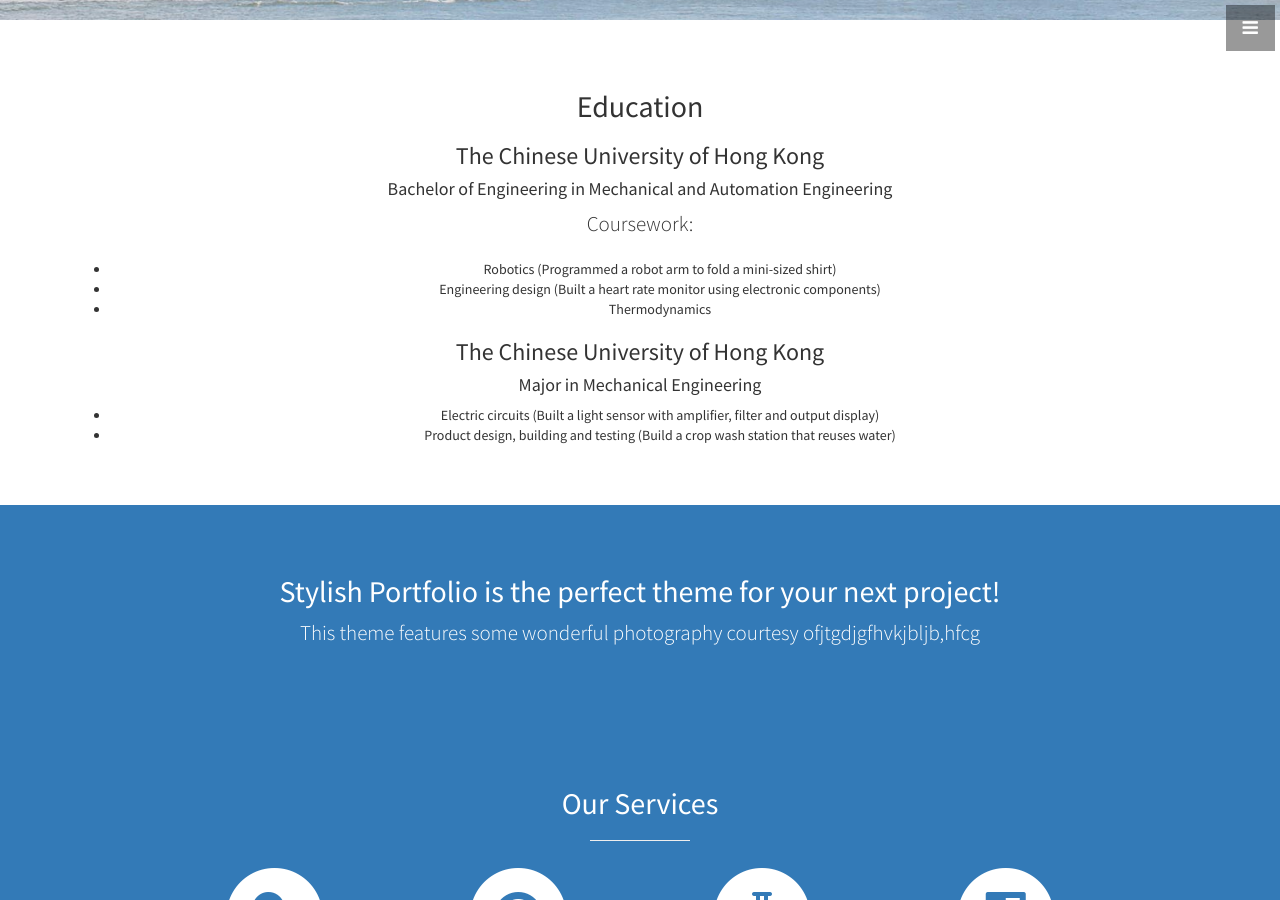
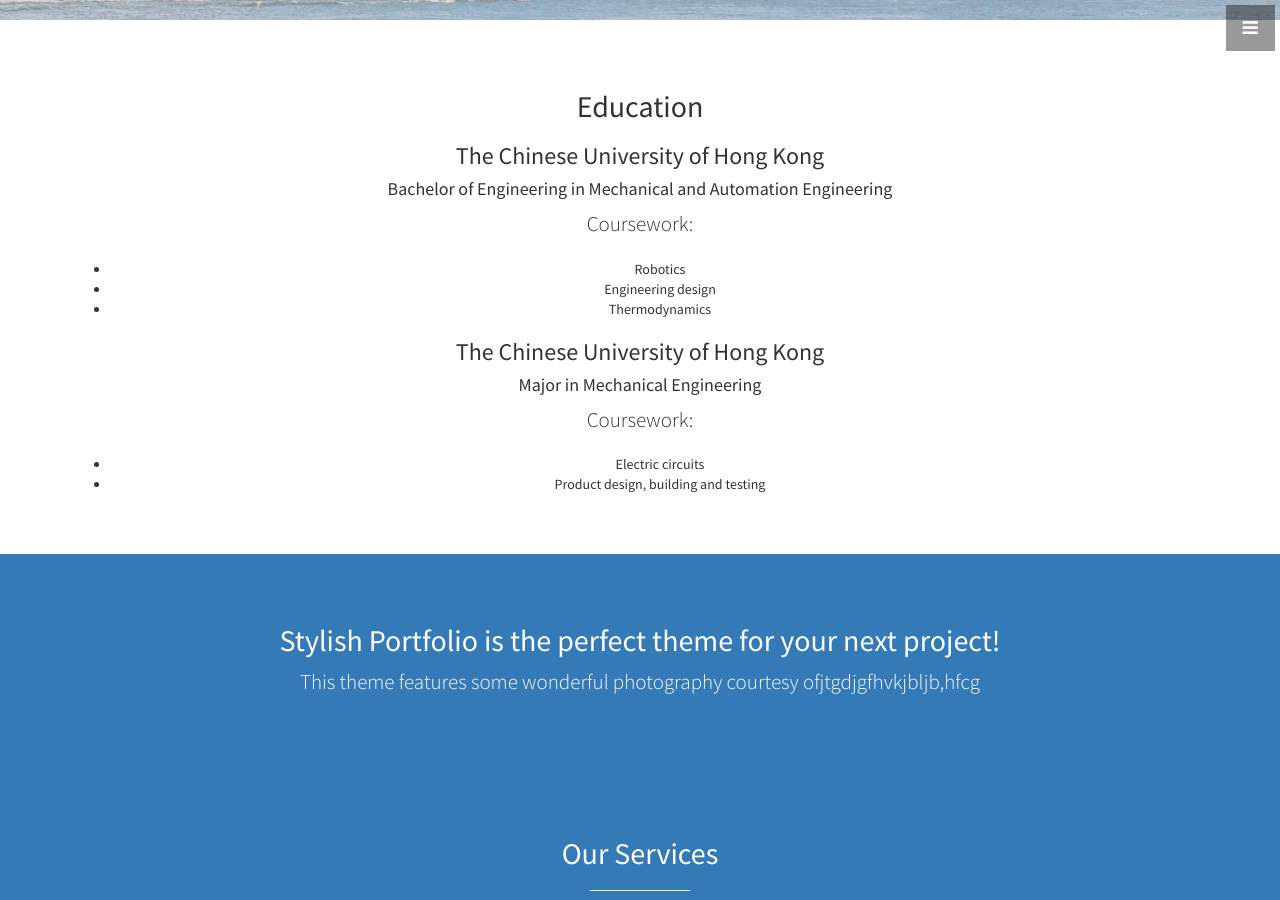
Before and after one commit to leelacceber/stylish-portfolio-jekyll-master, a Jekyll site: the page built from index.html, in a window 1280 px wide and 900 px high, scrolled down 880 px. Built offline with Jekyll 4.4.1, drawn with Linux system fonts in a browser that asks for light colours.

Commit message:
Update education.html

```diff
--- a/_includes/education.html
+++ b/_includes/education.html
@@ -7,15 +7,16 @@
         <h4>Bachelor of Engineering in Mechanical and Automation Engineering</h4>
         <p class="lead">Coursework:</p>
         <ul>
-        <li>Robotics (Programmed a robot arm to fold a mini-sized shirt)</li>
-        <li>Engineering design (Built a heart rate monitor using electronic components)</li>
+        <li>Robotics</li>
+        <li>Engineering design</li>
         <li>Thermodynamics</li>
         </ul>
         <h3>The Chinese University of Hong Kong</h3>
         <h4>Major in Mechanical Engineering</h4>
+        <p class="lead">Coursework:</p>
         <ul>
-        <li>Electric circuits (Built a light sensor with amplifier, filter and output display)</li>
-        <li>Product design, building and testing (Build a crop wash station that reuses water)</li>
+        <li>Electric circuits</li>
+        <li>Product design, building and testing</li>
         </ul>
       </div>
     </div>
```
